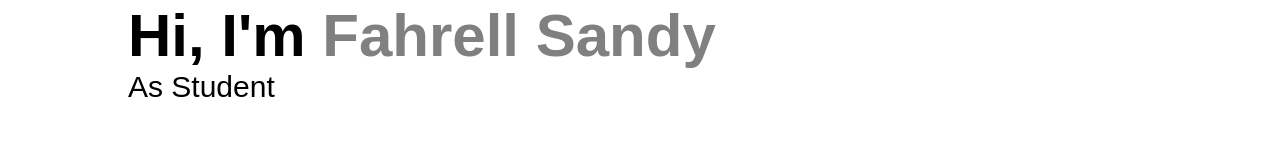
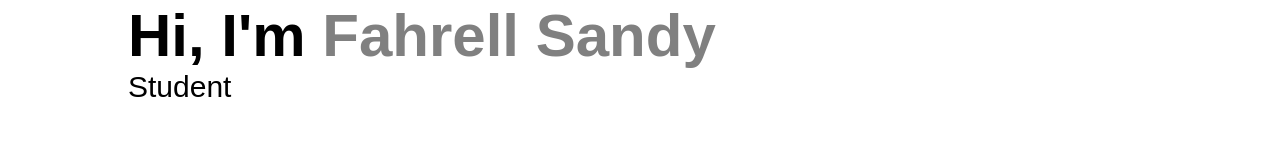
Before and after one commit to Phiniqq724/Website-Portofolio, a plain HTML site: page index.html in a window 1280 px wide. Shown: the part 354-514 px from the top of the page. Drawn offline with Linux system fonts and the light colour scheme.

Commit message:
Add files via upload

```diff
--- a/index.html
+++ b/index.html
@@ -34,7 +34,7 @@
         </nav>
         <div class="header-text">
             <h1>Hi, I'm <span>Fahrell Sandy</span></h1>
-            <p>As Student</p>
+            <p>Student</p>
         </div>
     </div>
 </div>
```
